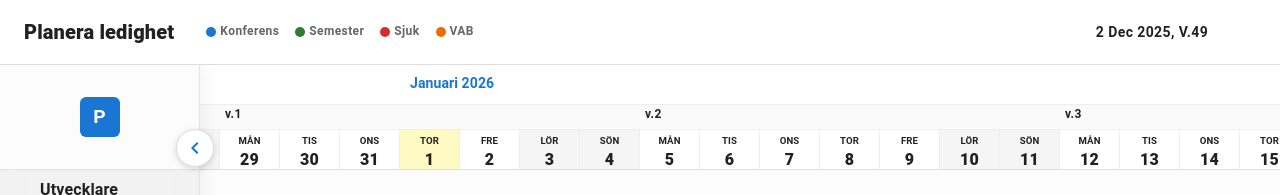
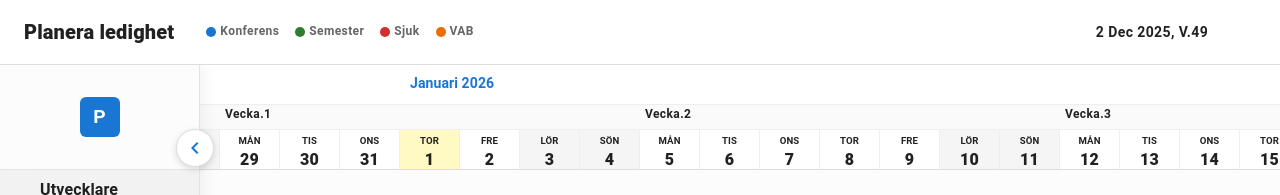
Before and after one commit to younusrahman/planera-ledighet, a React (Vite) app: page / in a window 1280 px wide. Shown: the top 195 px of the page. Built offline with nearby package versions, Linux system fonts and the light colour scheme; some icons are missing.

Commit message:
small fix

```diff
--- a/src/components/Timeline.tsx
+++ b/src/components/Timeline.tsx
@@ -881,7 +881,7 @@ export const Timeline = () => {
                       fontWeight: 700,
                     }}
                   >
-                    v.{day.isoWeek()}
+                    Vecka.{day.isoWeek()}
                   </Typography>
                 ))}
             </Box>
```
